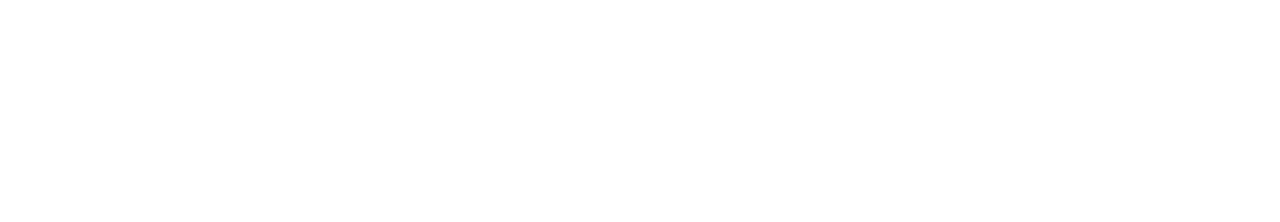
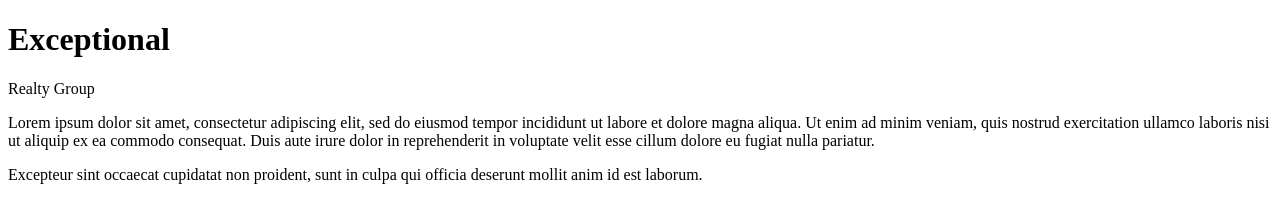
Before and after one commit to micholi/exceptional-realty, a plain HTML site: page index.html in a window 1280 px wide. Drawn offline with Linux system fonts and the light colour scheme.

Commit message:
add body content to index.html

```diff
--- a/index.html
+++ b/index.html
@@ -19,7 +19,15 @@
 </head>
 
 <body>
+  <h1>Exceptional</h1>
+  <h>Realty Group</h2>
 
+  <p>
+      Lorem ipsum dolor sit amet, consectetur adipiscing elit, sed do eiusmod tempor incididunt ut labore et dolore magna aliqua. Ut enim ad minim veniam, quis nostrud exercitation ullamco laboris nisi ut aliquip ex ea commodo consequat. Duis aute irure dolor in reprehenderit in voluptate velit esse cillum dolore eu fugiat nulla pariatur.
+  </p>
+  <p>
+      Excepteur sint occaecat cupidatat non proident, sunt in culpa qui officia deserunt mollit anim id est laborum.
+  </p>
 
 
 </body>
```
